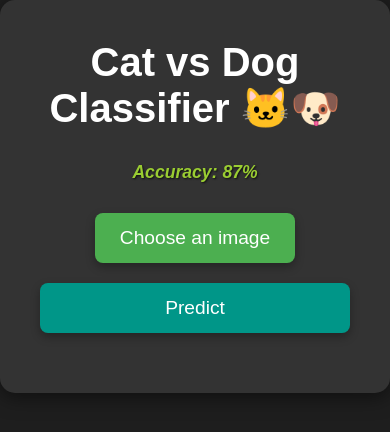
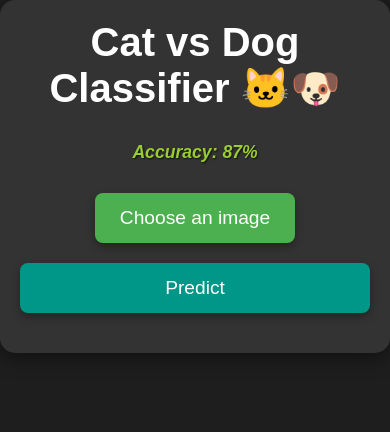
Before and after one commit to iiwaldo/CatVDog, a React (Vite) app in the folder frontend/: page / in a window 390 px wide. Shown: the top 432 px of the page. Built offline with nearby package versions, Linux system fonts and the light colour scheme.

Commit message:
fix error with mobile

```diff
--- a/frontend/src/index.css
+++ b/frontend/src/index.css
@@ -124,3 +124,19 @@ h2 {
   font-style: italic;
   text-shadow: 1px 1px 2px rgba(0, 0, 0, 0.7); /* Soft shadow for glow */
 }
+
+@media (max-width: 600px) {
+  .container {
+    padding: 20px;
+  }
+
+  .image-preview {
+    margin-bottom: 10px;
+  }
+
+  h2 {
+    margin-top: 10px;
+    font-size: 1.3rem;
+    word-break: break-word;
+  }
+}
```
